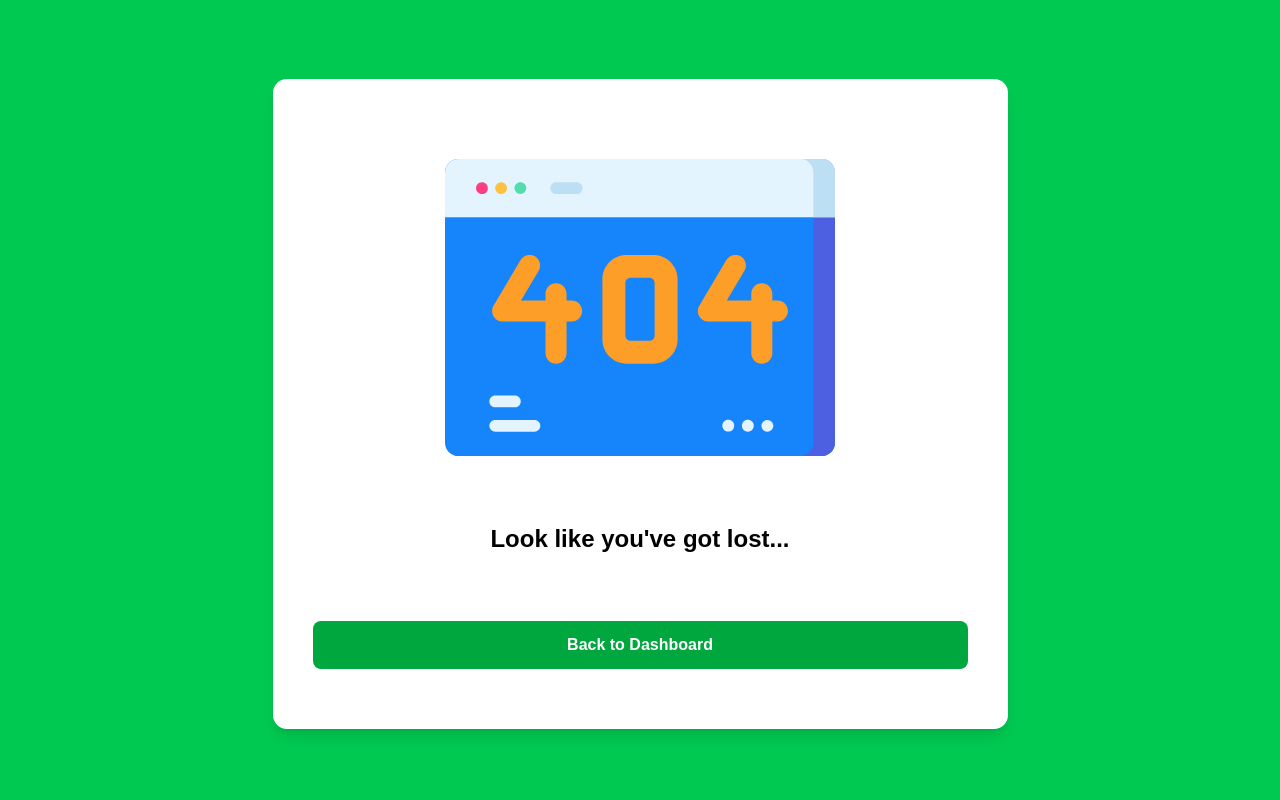
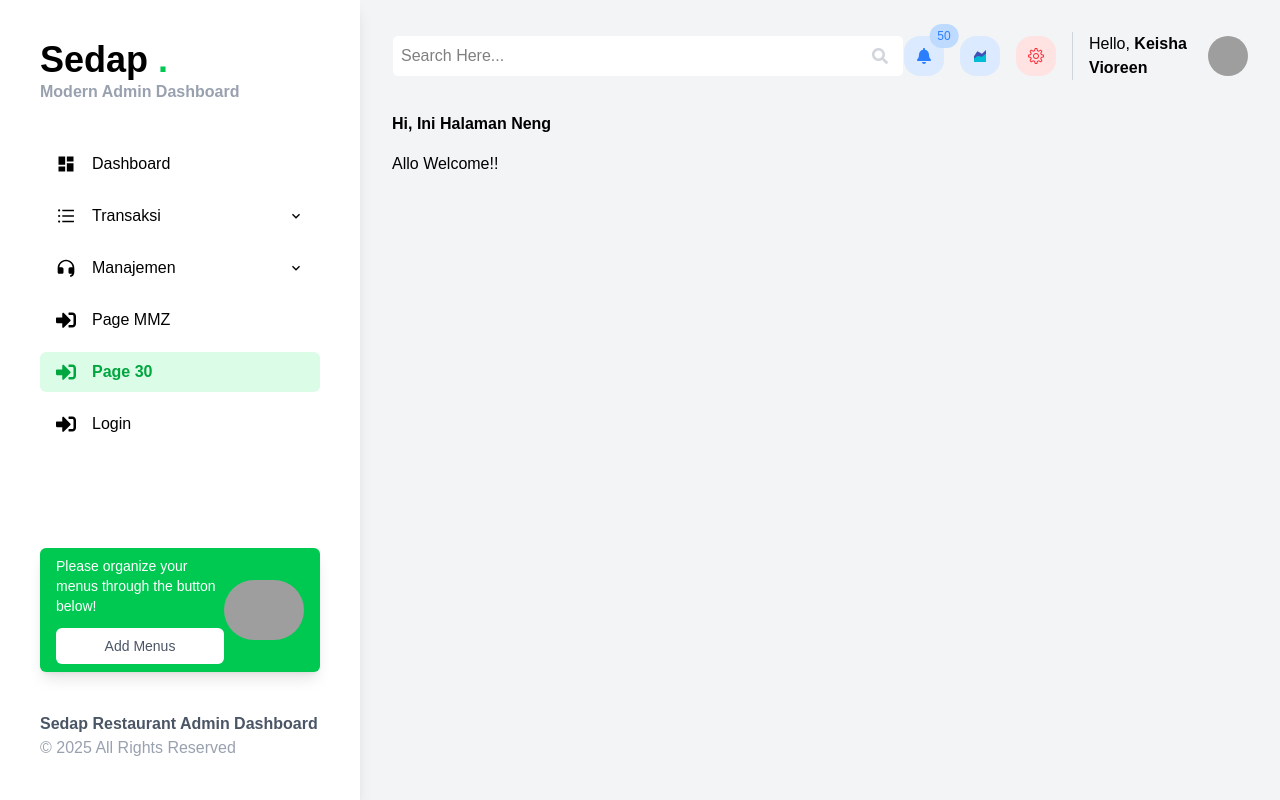
Before and after one commit to mahruszainpcr/23SIB-FWL, a React (Vite) app: page /Page30 in a window 1280 px wide. Built offline with nearby package versions, Linux system fonts and the light colour scheme; grey boxes are pictures that could not be loaded; a web font is replaced by a local one.

Commit message:
Halaman 30 sudah ok babayy Neng

```diff
--- /dev/null
+++ b/src/pages/latihangit/Page30.jsx
@@ -0,0 +1,10 @@
+export default function Page30() {
+    return (
+        <div className="p-4">
+            <h1 className="text-x1 font-bold ">Hi, Ini Halaman Neng</h1>
+            <div className="mt-4 space-x-4 ">
+                Allo Welcome!!
+            </div>
+        </div>
+    );
+}
--- a/src/pertemuan_5/layouts/Sidebar.jsx
+++ b/src/pertemuan_5/layouts/Sidebar.jsx
@@ -120,6 +120,21 @@ export default function Sidebar() {
             </NavLink>
           </li>
 
+          {/* Page 30 */}
+          <li>
+            <NavLink
+              to="/Page30"
+              end
+              className={({ isActive }) =>
+                `${baseClass} ${isActive ? activeClass : ""}`
+              }
+              aria-label="Navigate to Page MMZ"
+            >
+              <FaSignInAlt className="mr-4 text-xl" />
+              Page 30
+            </NavLink>
+          </li>
+
           {/* Login */}
           <li>
             <NavLink
--- a/src/pertemuan_5/main.jsx
+++ b/src/pertemuan_5/main.jsx
@@ -13,6 +13,7 @@ import Error from './pages/Error';
 import Login from './pages/Login';
 import Error401 from './pages/Error401';
 import MainLayout from './layouts/MainLayout';
+import Page30 from '../pages/latihangit/Page30';
 
 const App = () => {
     return (
@@ -24,6 +25,8 @@ const App = () => {
                                 <Route path="Invoice" element={<OrderInvoice />} />
                                 <Route path="customer" element={<Customer />} />
                                 <Route path="Settings" element={<CustomerSettings />} />
+                                <Route path="Page30" element={<Page30 />} />
+
                 </Route>
                 <Route path='/login' element={<Login />} />
                 <Route path="*" element={<Error/>} />
```
